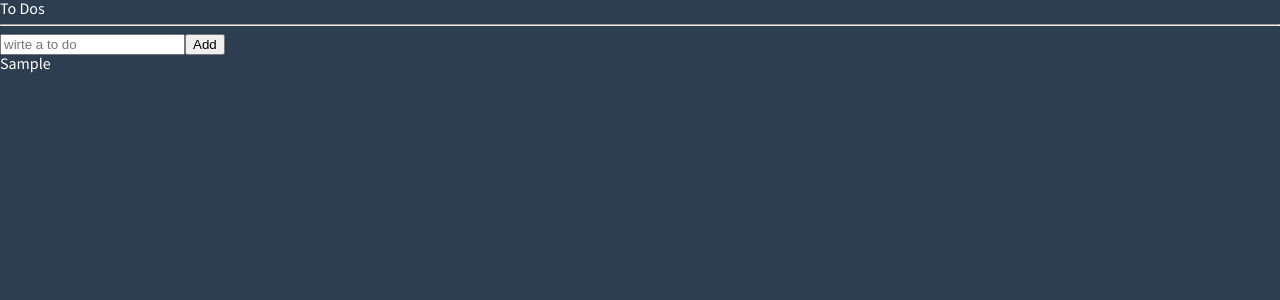
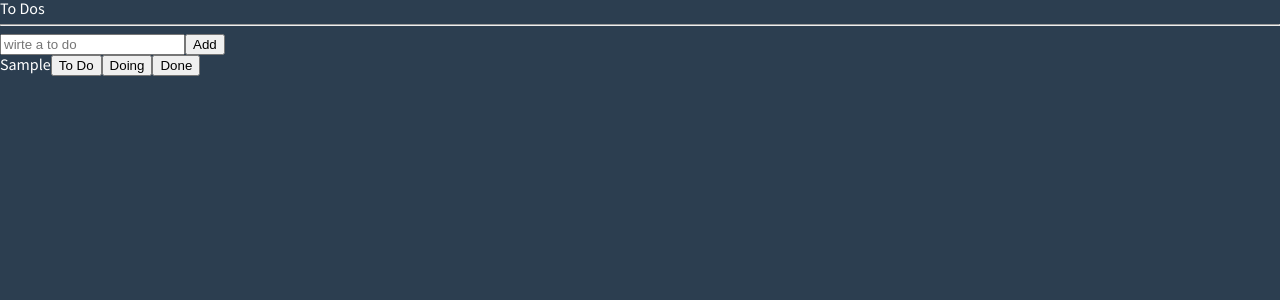
Before and after one commit to babooteng2/react-masterclass, a React (Create React App) app: page / in a window 1280 px wide. Both pictures are taken after typing "Sample" into the empty fields and a click on the button "Add". Shown: the top 300 px of the page. Built offline with nearby package versions, Linux system fonts and the light colour scheme.

Commit message:
#5.12 Refactoring to use atom with Recoil

```diff
--- /dev/null
+++ b/src/atoms.tsx
@@ -0,0 +1,11 @@
+import { atom } from "recoil";
+export interface IToDo {
+  id: number;
+  text: string;
+  category: "TO_DO" | "DOING" | "DONE";
+}
+
+export const toDoState = atom<IToDo[]>({
+  key: "toDo",
+  default: [],
+});
--- /dev/null
+++ b/src/components/CreateToDo.tsx
@@ -0,0 +1,33 @@
+import { useForm } from "react-hook-form";
+import { useSetRecoilState } from "recoil";
+import { toDoState } from "../atoms";
+
+interface IForm {
+  toDo: string;
+}
+
+function CreateToDo() {
+  const setToDos = useSetRecoilState(toDoState);
+  const { register, handleSubmit, setValue } = useForm<IForm>();
+  const hadleValid = ({ toDo }: IForm) => {
+    console.log("add to do", toDo);
+    setToDos((oldToDos) => [
+      { id: Date.now(), text: toDo, category: "TO_DO" },
+      ...oldToDos,
+    ]);
+    setValue("toDo", "");
+  };
+  return (
+    <form onSubmit={handleSubmit(hadleValid)}>
+      <input
+        {...register("toDo", {
+          required: "Please write a To Do",
+        })}
+        placeholder="wirte a to do"
+      />
+      <button>Add</button>
+    </form>
+  );
+}
+
+export default CreateToDo;
--- /dev/null
+++ b/src/components/ToDo.tsx
@@ -0,0 +1,14 @@
+import { IToDo } from "../atoms";
+
+function ToDo({ text }: IToDo) {
+  return (
+    <li>
+      <span>{text}</span>
+      <button>To Do</button>
+      <button>Doing</button>
+      <button>Done</button>
+    </li>
+  );
+}
+
+export default ToDo;
--- a/src/components/TodoList.tsx
+++ b/src/components/TodoList.tsx
@@ -1,52 +1,19 @@
 import React from "react";
-import { useForm } from "react-hook-form";
-import { atom, useRecoilState } from "recoil";
-
-interface IForm {
-  toDo: string;
-}
-
-interface IToDo {
-  id: number;
-  text: string;
-  category: "TO_DO" | "DOING" | "DONE";
-}
-
-const toDoState = atom<IToDo[]>({
-  key: "toDo",
-  default: [],
-});
+import { useRecoilValue } from "recoil";
+import { toDoState } from "../atoms";
+import CreateToDo from "./CreateToDo";
+import ToDo from "./ToDo";
 
 function TodoList() {
-  const [toDos, setToDos] = useRecoilState(toDoState);
-  /* const value = useRecoilValue(toDoState);
-  const modFn = useSetRecoilState(toDoState); */
-  const { register, handleSubmit, setValue } = useForm<IForm>();
-  const hadleValid = ({ toDo }: IForm) => {
-    console.log("add to do", toDo);
-    setToDos((oldToDos) => [
-      { id: Date.now(), text: toDo, category: "TO_DO" },
-      ...oldToDos,
-    ]);
-    setValue("toDo", "");
-  };
-  console.log(toDos);
+  const toDos = useRecoilValue(toDoState);
   return (
     <div>
       <h1>To Dos</h1>
       <hr />
-      <form onSubmit={handleSubmit(hadleValid)}>
-        <input
-          {...register("toDo", {
-            required: "Please write a To Do",
-          })}
-          placeholder="wirte a to do"
-        />
-        <button>Add</button>
-      </form>
+      <CreateToDo />
       <ul>
         {toDos.map((toDo) => (
-          <li key={toDo.id}>{toDo.text}</li>
+          <ToDo key={toDo.id} {...toDo} />
         ))}
       </ul>
     </div>
```
